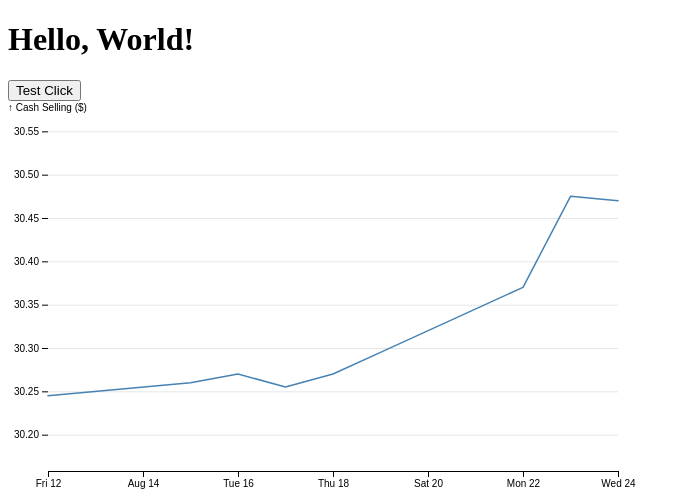
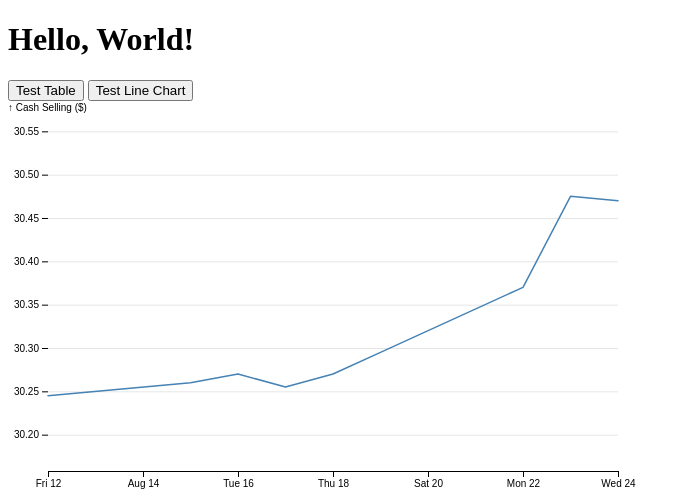
Before and after one commit to ShengUei/MTrend, a Flask app: page / in a window 1280 px wide. Shown: the top 500 px of the page, without its empty margins (0-690 px from the left). Run offline with Flask 2, Linux system fonts and the light colour scheme.

Commit message:
Update index.html

```diff
--- a/templates/index.html
+++ b/templates/index.html
@@ -11,7 +11,8 @@
 
 <body>
     <h1>Hello, World!</h1>
-    <button id="test-click">Test Click</button>
+    <button id="test-table">Test Table</button>
+    <button id="test-line-chart">Test Line Chart</button>
     <div class="content">
 
     </div>
```
